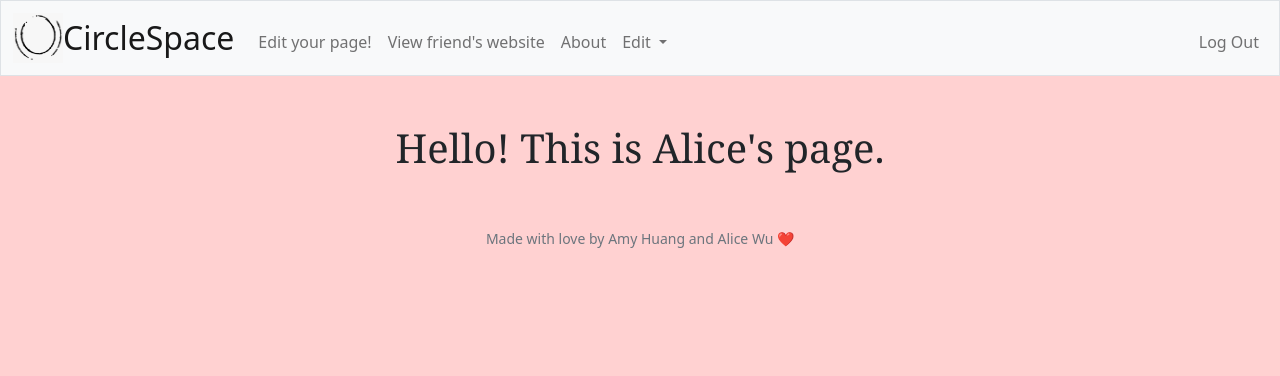
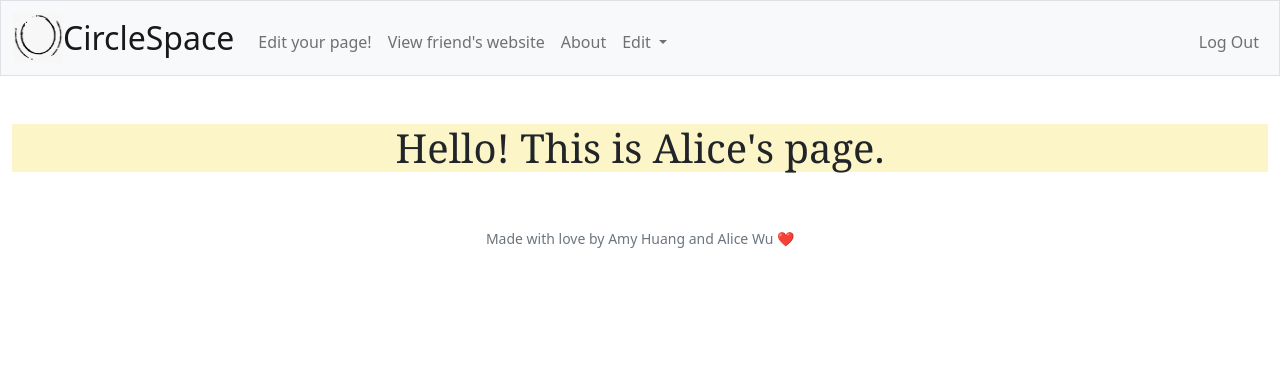
Before and after one commit to awu2003/final-project, a Flask app: page / in a window 1280 px wide. Shown: the top 376 px of the page. Run offline with Flask 2, Linux system fonts and the light colour scheme; a user stored in the database is signed in; some libraries are stand-ins or nearby versions.

Commit message:
misc changes

```diff
--- a/website/static/styles.css
+++ b/website/static/styles.css
@@ -4,7 +4,15 @@ nav .navbar-brand
     font-size: xx-large;
 }
 
-body {background-color: #FFD1D1;}
+/* colors */
+.yellow {
+    background-color: #fcf5c7
+}
+
+.blue {
+    background-color: #edf2fb;
+}
+
 
 /* Fonts */
 .helvetica-neue {
--- a/website/templates/edit-image.html
+++ b/website/templates/edit-image.html
@@ -22,7 +22,7 @@
             <div class="mb-3"></div>
 
             <div class="mb-3">
-                <input type="file" name="file" accept="image/*">
+                <input type="file" name="file" class="form-control mx-auto w-auto" accept="image/*">
             </div>
             <button class="btn btn-primary" type="submit" name="upload-image" value="upload-image">Upload image!</button>
         </form>
--- a/website/templates/index.html
+++ b/website/templates/index.html
@@ -5,6 +5,7 @@
 {% endblock %}
 
 {% block main %}
+    <div class="{{ design.background_color }}">
     {% for segment in segments %}
         {% if segment.segment_type == "header" %}
             {% if design.header_size == "small" %}
@@ -30,4 +31,5 @@
             clipboard-write; encrypted-media; fullscreen; picture-in-picture"></iframe>
         {% endif %}
     {% endfor %}
+    </div>
 {% endblock %}
```
Also changed, not shown: website/database.db, website/static/merc_flop-01.png (deleted), 2 other files.
